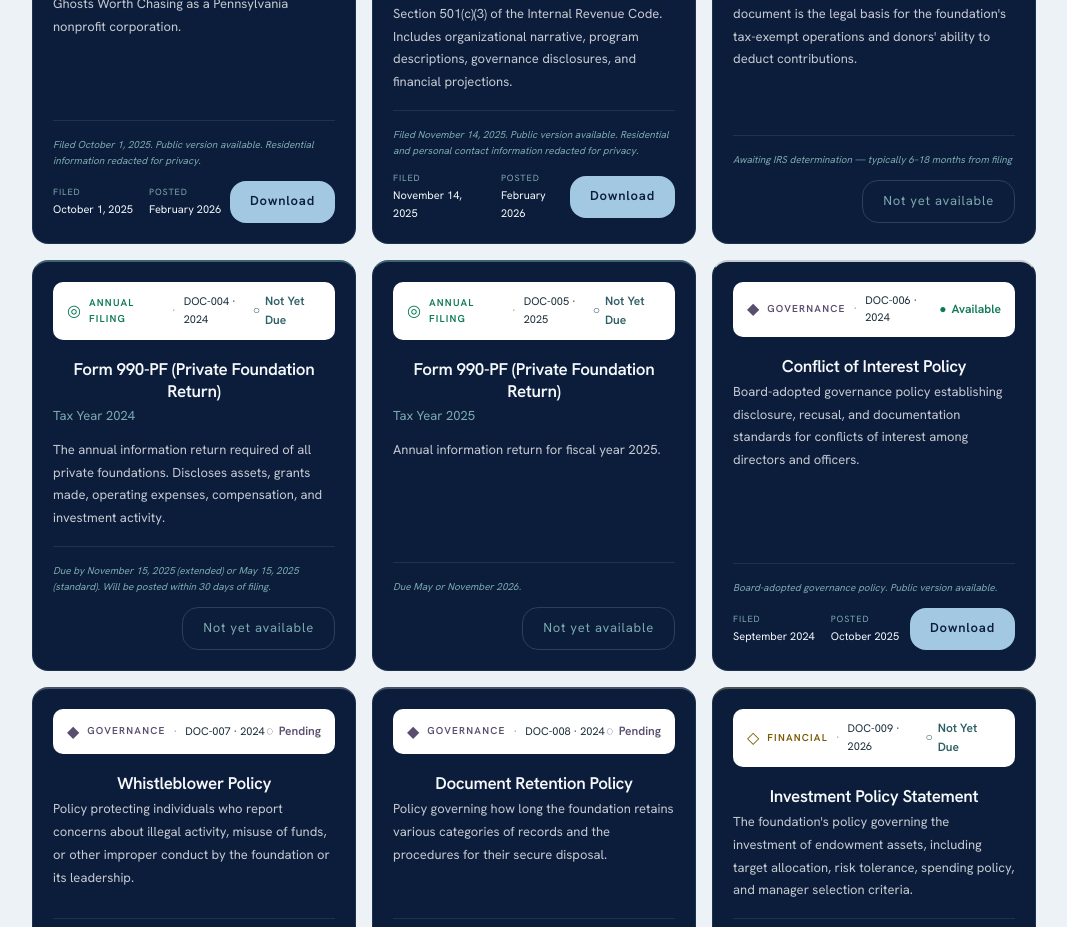
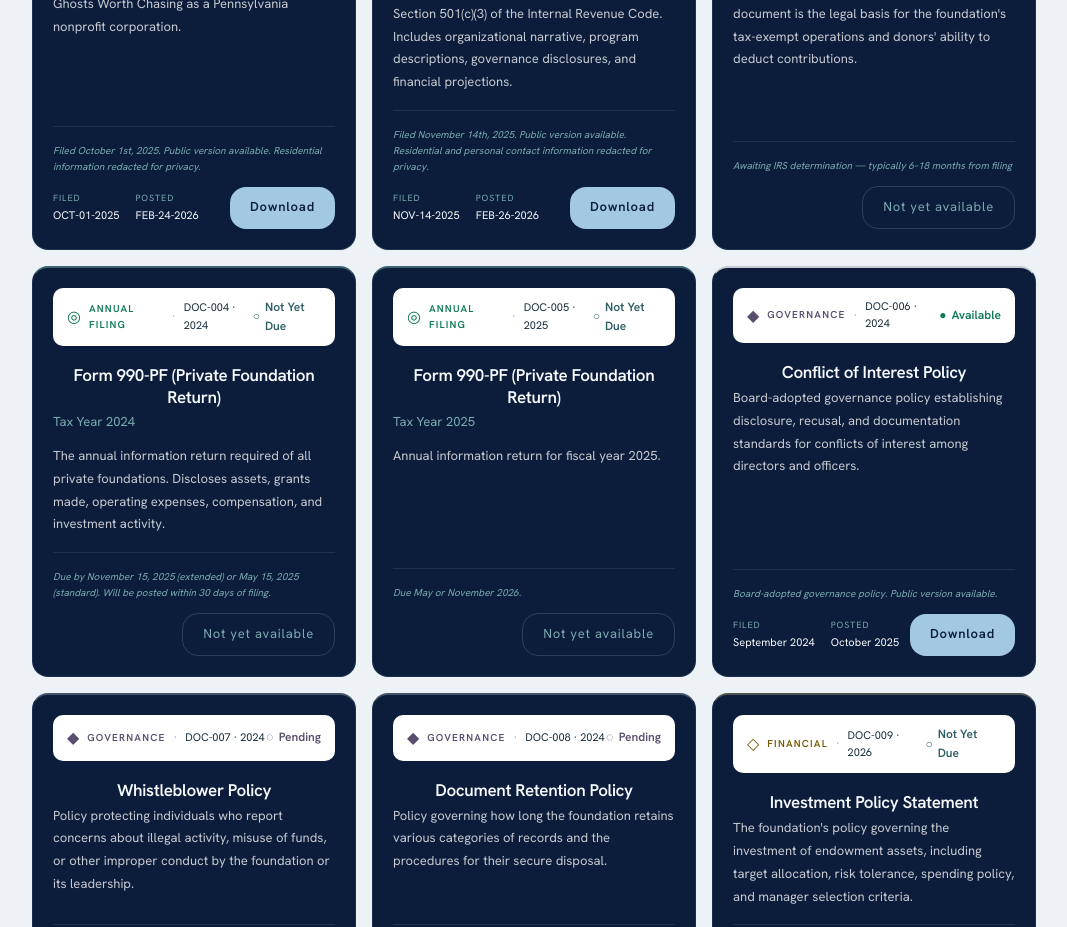
Before and after one commit to Roco41589/ghosts-worth-chasing-site, a Next.js app in the folder ghosts-redesign/: page /transparency/documents in a window 1280 px wide. Shown: the part 820-1747 px from the top of the page, without its empty margins (106-1173 px from the left). Built offline with nearby package versions, Linux system fonts and the light colour scheme.

Commit message:
Update page.tsx

```diff
--- a/ghosts-redesign/app/transparency/documents/page.tsx
+++ b/ghosts-redesign/app/transparency/documents/page.tsx
@@ -61,10 +61,10 @@ const DOCUMENTS: GWCDocument[] = [
     type: "Formation",
     description: "The founding legal document establishing Ghosts Worth Chasing as a Pennsylvania nonprofit corporation.",
     year: "2025",
-    filedDate: "October 1, 2025",
-    postedDate: "February 2026",
+    filedDate: "OCT-01-2025",
+    postedDate: "FEB-24-2026",
     status: "Available",
-    statusNote: "Filed October 1, 2025. Public version available. Residential information redacted for privacy.",
+    statusNote: "Filed October 1st, 2025. Public version available. Residential information redacted for privacy.",
     mandatory: true,
     fileUrl: "/documents/articles-of-incorporation.pdf",
     fileSize: null,
@@ -76,11 +76,11 @@ const DOCUMENTS: GWCDocument[] = [
   description:
     "Application for recognition of exemption under Section 501(c)(3) of the Internal Revenue Code. Includes organizational narrative, program descriptions, governance disclosures, and financial projections.",
   year: "2025",
-  filedDate: "November 14, 2025",
-  postedDate: "February 2026",
+  filedDate: "NOV-14-2025",
+  postedDate: "FEB-26-2026",
   status: "Available",
   statusNote:
-    "Filed November 14, 2025. Public version available. Residential and personal contact information redacted for privacy.",
+    "Filed November 14th, 2025. Public version available. Residential and personal contact information redacted for privacy.",
   mandatory: true,
   fileUrl: "/documents/form-1023-public-version.pdf",
   fileSize: null,
```
